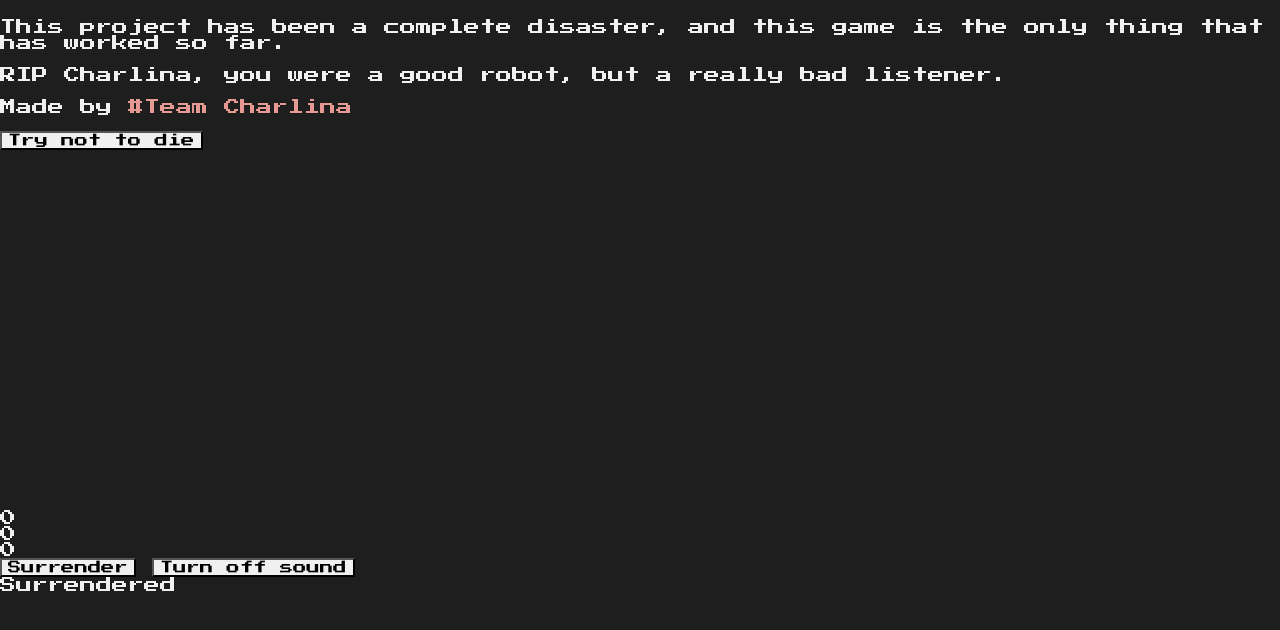
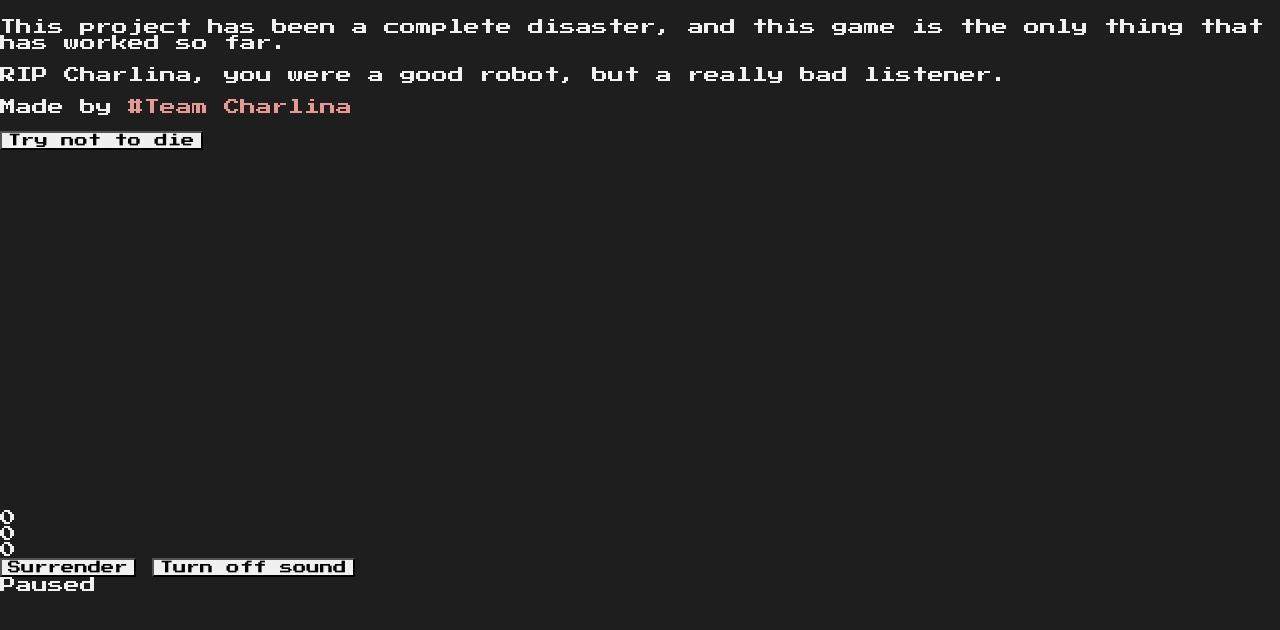
Before and after one commit to sergiocast-97/hackDayPong, a plain HTML site: page index.html in a window 1280 px wide. Shown: the part 106-736 px from the top of the page. Drawn offline with Linux system fonts and the light colour scheme; no server answers.

Commit message:
Update index.html

```diff
--- a/index.html
+++ b/index.html
@@ -37,7 +37,7 @@
   			<button id="pauseButton">Surrender</button>
   			<button id="soundButton">Turn off sound</button>
   		</div>
-  		<div id="pauseText">Surrendered</div>
+  		<div id="pauseText">Paused</div>
   	</div>
 </div>
 
```
